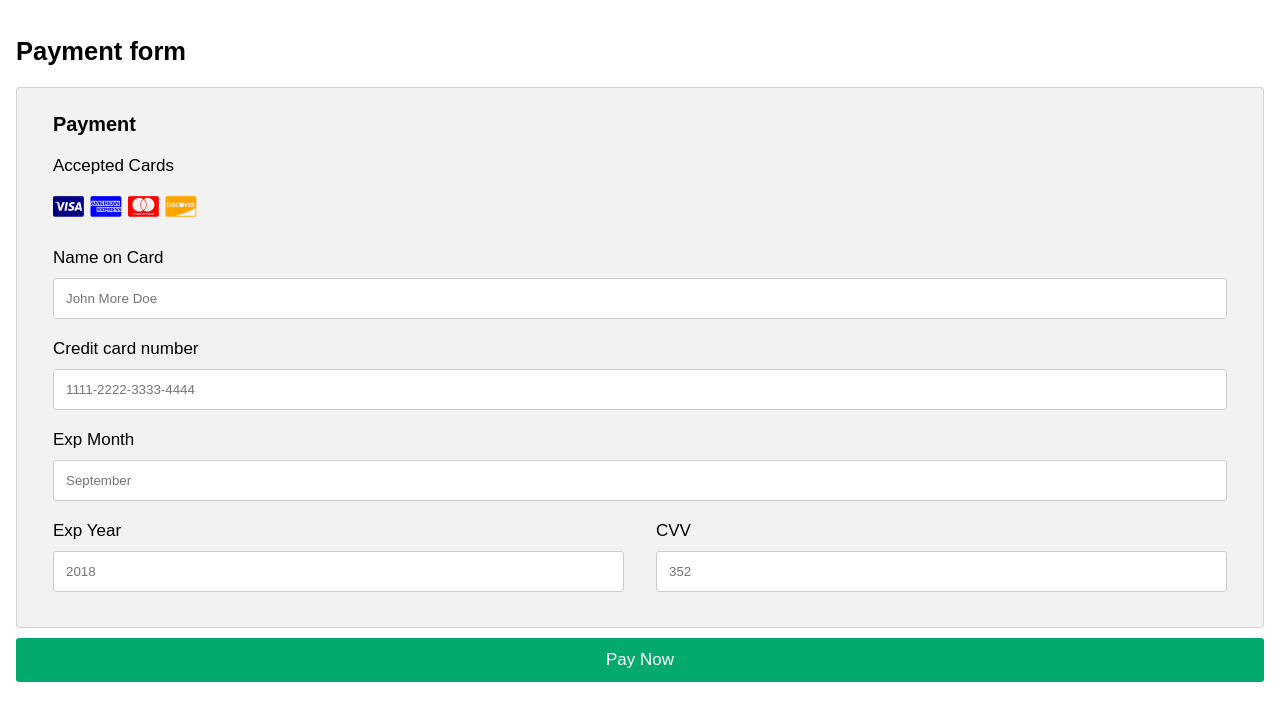
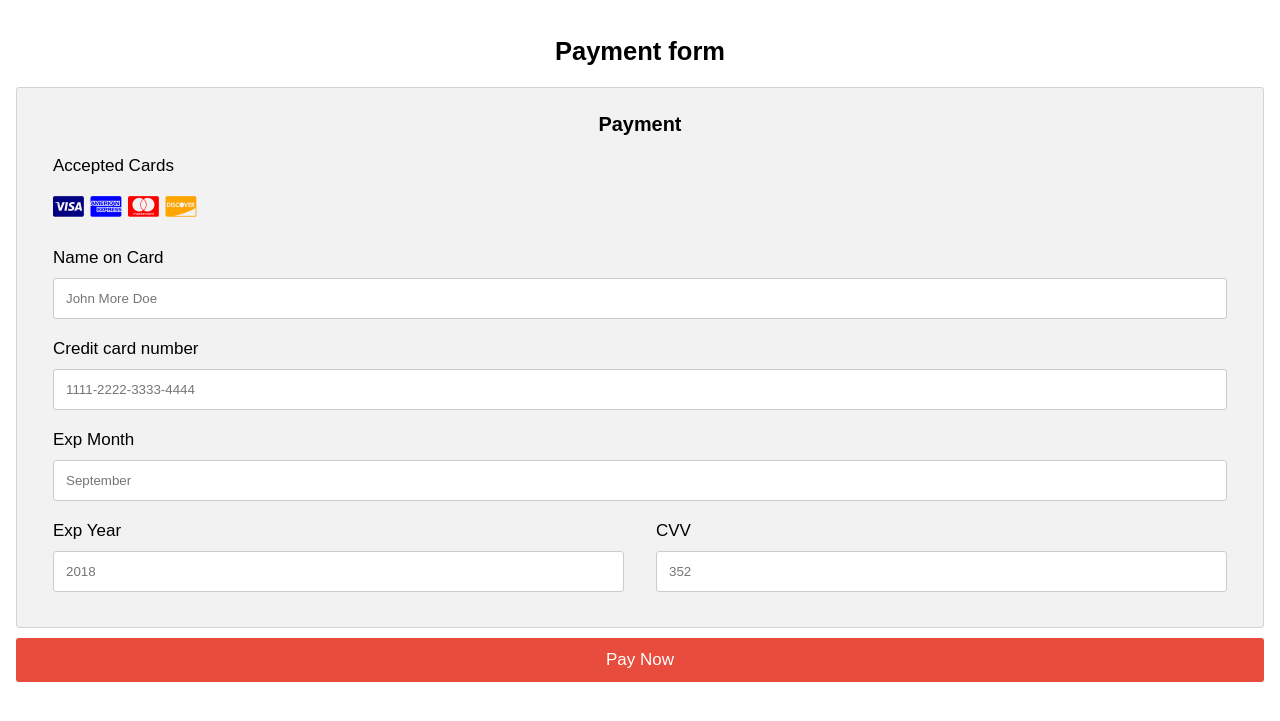
Before and after one commit to Jayaraj-kanda/DBSproject, a Django app: template dbsproject/dbsproject/templates/payment.html in a window 1280 px wide. Shown: the top 721 px of the page. Run offline with Django 3.2, Linux system fonts and the light colour scheme; the template is opened without the code that fills it, so the values that code supplies are empty.

Commit message:
payments

```diff
--- a/dbsproject/dbsproject/templates/payment.html
+++ b/dbsproject/dbsproject/templates/payment.html
@@ -70,7 +70,7 @@ label {
 }
 
 .btn {
-  background-color: #04AA6D;
+  background-color:#E74C3C;
   color: white;
   padding: 12px;
   margin: 10px 0;
@@ -111,16 +111,13 @@ span.price {
 </head>
 <body>
 
-<h2> Payment form </h2>
+<h2 style="text-align:center"> Payment form </h2>
 <div class="row">
   <div class="col-75">
     <div class="container">
       <form action="/action_page.php">
-
-
-
           <div class="col-50">
-            <h3>Payment</h3>
+            <h3 style="text-align:center">Payment</h3>
             <label for="fname">Accepted Cards</label>
             <div class="icon-container">
               <i class="fa fa-cc-visa" style="color:navy;"></i>
```
